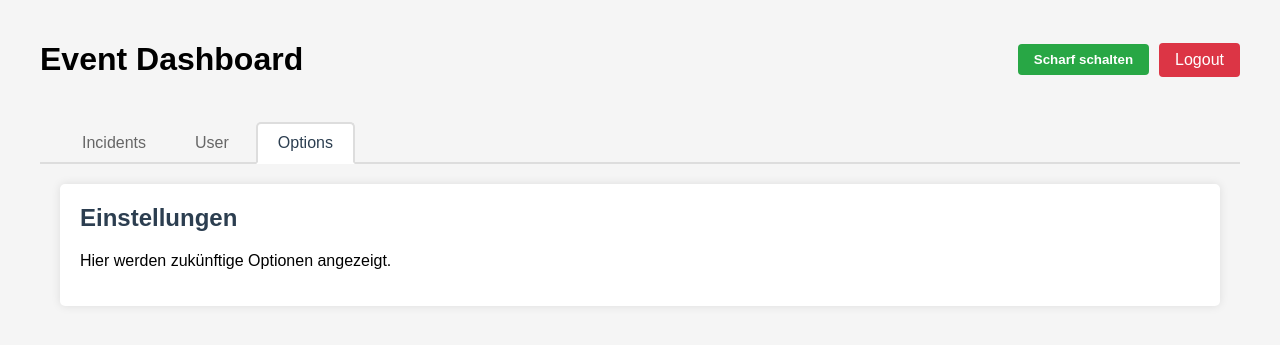
After one commit to LucaZ0912/alarm, a Flask app: page /options in a window 1280 px wide. The commit adds this page. Shown: the top 345 px of the page. Run offline with Flask 3, Linux system fonts and the light colour scheme; the visitor is signed in with stand-in values (Sample User, id 1).

Commit message:
Web Changes: Reiter hinzugefügt, user hinzugefügt, options-placeholder hinzugefügt

```diff
--- a/app.py
+++ b/app.py
@@ -136,5 +136,21 @@ def full_incidents():
     events = get_events(limit=None)  # Hole alle Events
     return render_template('full_incidents.html', events=events)
 
+@app.route('/users')
+@login_required
+def users():
+    conn = get_db_connection()[0]
+    cursor = conn.cursor()
+    cursor.execute('SELECT id, name, rfid, rolle FROM user')
+    users = cursor.fetchall()
+    cursor.close()
+    conn.close()
+    return render_template('users.html', users=users)
+
+@app.route('/options')
+@login_required
+def options():
+    return render_template('options.html')
+
 if __name__ == '__main__':
     app.run(debug=True, host='0.0.0.0')
--- a/static/style.css
+++ b/static/style.css
@@ -214,3 +214,67 @@ th {
 .full-events-table tr:hover {
     background-color: #f9f9f9;
 }
+
+.tabs {
+    display: flex;
+    margin: 20px 0;
+    border-bottom: 2px solid #ddd;
+    padding: 0 20px;
+}
+
+.tab {
+    padding: 10px 20px;
+    margin-right: 5px;
+    text-decoration: none;
+    color: #666;
+    border: 2px solid transparent;
+    border-bottom: none;
+    border-radius: 5px 5px 0 0;
+    position: relative;
+    top: 2px;
+}
+
+.tab:hover {
+    background-color: #f5f5f5;
+}
+
+.tab.active {
+    color: #2c3e50;
+    border-color: #ddd;
+    border-bottom: 2px solid white;
+    background-color: white;
+}
+
+.users-table, .options-container {
+    background-color: white;
+    border-radius: 5px;
+    padding: 20px;
+    margin: 20px;
+    box-shadow: 0 0 10px rgba(0,0,0,0.1);
+}
+
+.users-table table {
+    width: 100%;
+    border-collapse: collapse;
+}
+
+.users-table th,
+.users-table td {
+    padding: 12px;
+    text-align: left;
+    border-bottom: 1px solid #ddd;
+}
+
+.users-table th {
+    background-color: #f5f5f5;
+    font-weight: bold;
+}
+
+.users-table tr:hover {
+    background-color: #f9f9f9;
+}
+
+.options-container h2 {
+    margin-top: 0;
+    color: #2c3e50;
+}
--- a/templates/dashboard.html
+++ b/templates/dashboard.html
@@ -94,6 +94,12 @@
             </div>
         </header>
 
+        <nav class="tabs">
+            <a href="{{ url_for('dashboard') }}" class="tab active">Incidents</a>
+            <a href="{{ url_for('users') }}" class="tab">User</a>
+            <a href="{{ url_for('options') }}" class="tab">Options</a>
+        </nav>
+
         <div class="events-grid">
             <div class="event-section">
                 <h2>Zugangs-Events</h2>
--- /dev/null
+++ b/templates/options.html
@@ -0,0 +1,29 @@
+<!DOCTYPE html>
+<html>
+<head>
+    <title>Options Dashboard</title>
+    <link rel="stylesheet" href="{{ url_for('static', filename='style.css') }}">
+</head>
+<body>
+    <div class="dashboard-container">
+        <header>
+            <h1>Event Dashboard</h1>
+            <div class="header-buttons">
+                <button id="alarmButton" onclick="toggleAlarm()" class="arm">Scharf schalten</button>
+                <a href="{{ url_for('logout') }}" class="logout-btn">Logout</a>
+            </div>
+        </header>
+
+        <nav class="tabs">
+            <a href="{{ url_for('dashboard') }}" class="tab">Incidents</a>
+            <a href="{{ url_for('users') }}" class="tab">User</a>
+            <a href="{{ url_for('options') }}" class="tab active">Options</a>
+        </nav>
+
+        <div class="options-container">
+            <h2>Einstellungen</h2>
+            <p>Hier werden zukünftige Optionen angezeigt.</p>
+        </div>
+    </div>
+</body>
+</html>
```
Also changed, not shown: templates/users.html (added, +47 -0 lines).
